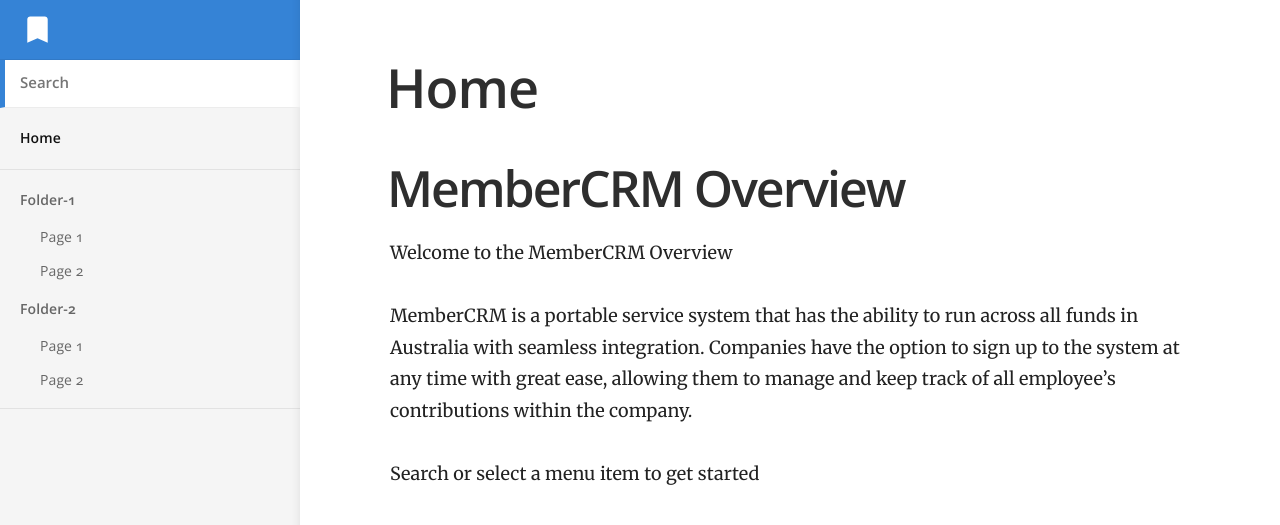
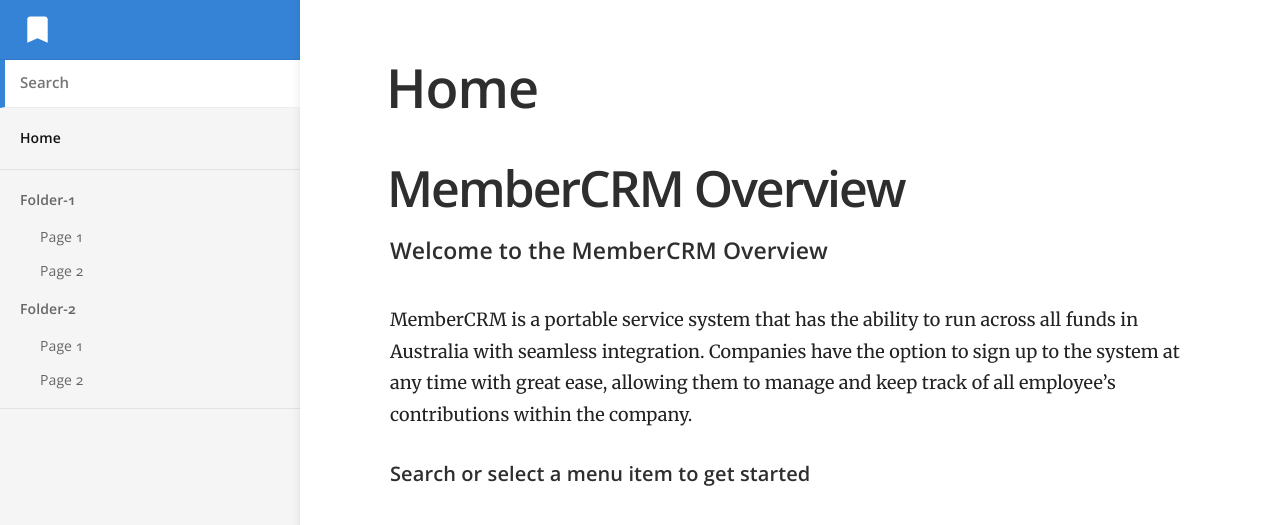
Before and after one commit to Zacbaron/Member_Overview, a Jekyll site: the page built from index.md, in a window 1280 px wide. Shown: the top 525 px of the page. Built offline with Jekyll 4.4.1, drawn with Linux system fonts in a browser that asks for light colours.

```diff
--- a/index.md
+++ b/index.md
@@ -4,9 +4,9 @@ title: Home
 
 # MemberCRM Overview
 
-Welcome to the MemberCRM Overview
-
+#### Welcome to the MemberCRM Overview
+\
 MemberCRM is a portable service system that has the ability to run across all funds in Australia with seamless integration. Companies have the option to sign up to the system at any time with great ease, allowing them to manage and keep track of all employee’s contributions within the company.
 
 
-Search or select a menu item to get started
+##### Search or select a menu item to get started
```
